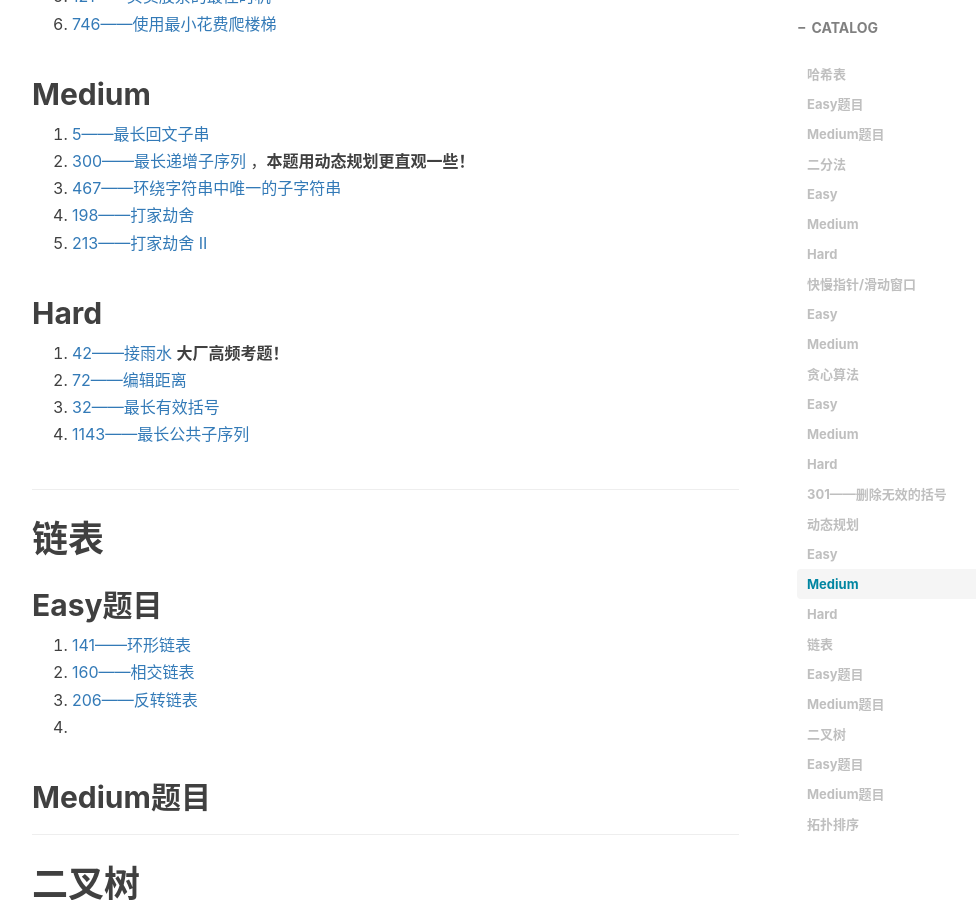
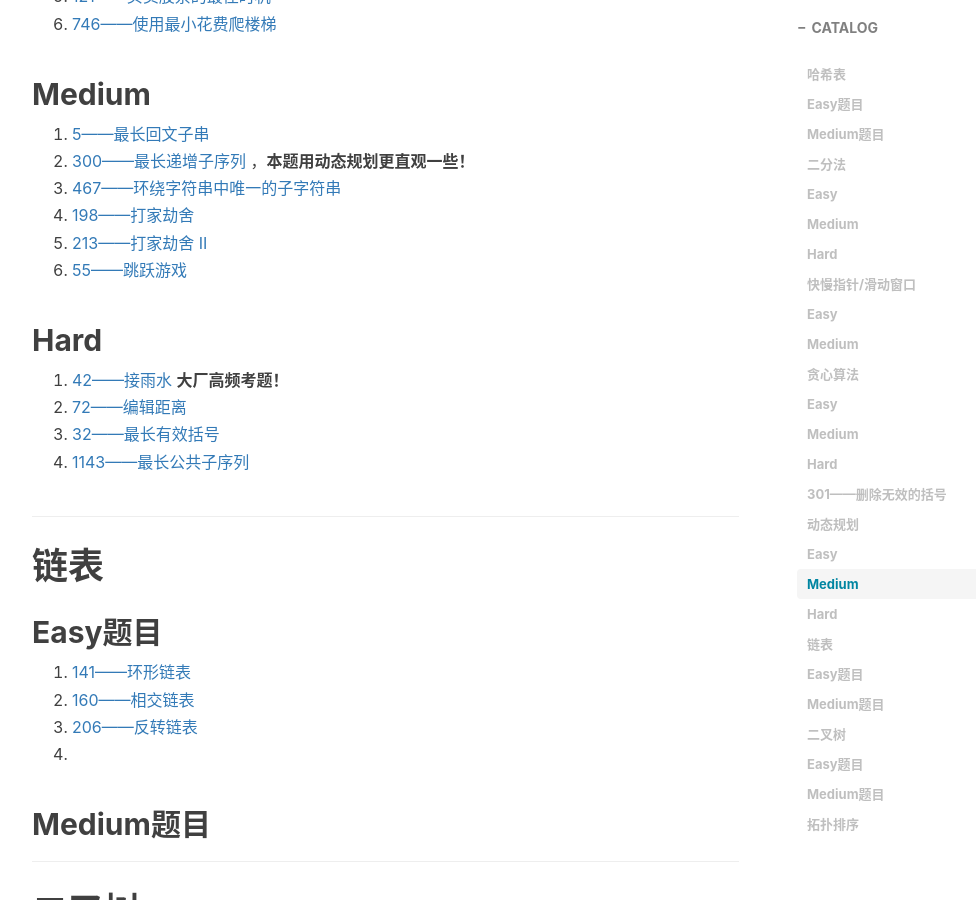
Before and after one commit to xie96808/xie96808.github.io, a Jekyll site: the page built from _posts/2022-05-22-刷题分类!.md, in a window 1280 px wide and 900 px high, scrolled down 3817 px. Shown: the whole window, without its empty margins (233-1209 px from the left). Built offline with Jekyll 4.4.1, drawn with Linux system fonts in a browser that asks for light colours; nearby versions of some CDN libraries; comment, search, counter and statistics services are not loaded.

Commit message:
Update 2022-05-22-刷题分类!.md

```diff
--- a/_posts/2022-05-22-刷题分类!.md
+++ b/_posts/2022-05-22-刷题分类!.md
@@ -147,6 +147,7 @@ tags:								#标签
 3. [467——环绕字符串中唯一的子字符串](https://leetcode.cn/problems/unique-substrings-in-wraparound-string/)
 4. [198——打家劫舍](https://leetcode.cn/problems/house-robber/)
 5. [213——打家劫舍 II](https://leetcode.cn/problems/house-robber-ii/)
+6. [55——跳跃游戏](https://leetcode.cn/problems/jump-game/)
 
 ## Hard
 
```
